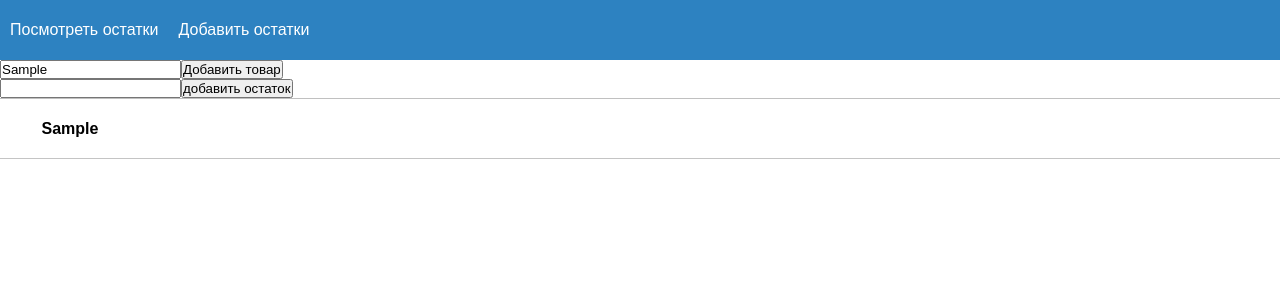
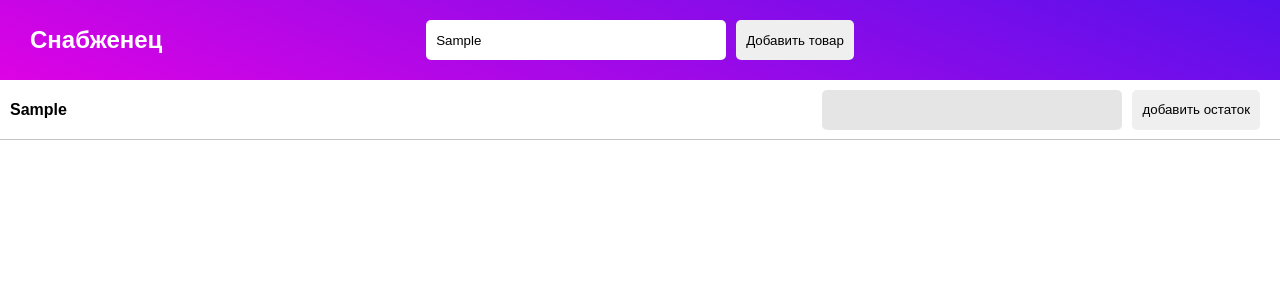
Before and after one commit to whoknow117/remaindes, a React (Create React App) app: page /remaindes in a window 1280 px wide. Both pictures are taken after typing "Sample" into the empty fields and a click on the button "Добавить товар". Shown: the top 300 px of the page. Built offline with nearby package versions, Linux system fonts and the light colour scheme.

Commit message:
change header

```diff
--- a/src/App.css
+++ b/src/App.css
@@ -20,7 +20,7 @@ body {
 
 .App .routeWrapper {
   width: 100%;
-  height: calc( 100vh - 60px);
-  transform: translatey(60px);
+
+
 
 }
--- a/src/App.tsx
+++ b/src/App.tsx
@@ -20,7 +20,7 @@ function App(props:AppPropsType) {
 
   return (
     <div className="App">
-        <Menu/>
+
         <div className="routeWrapper">
             <Route exact path='/remaindes'
                    render={() => <Remaindes  />}/>
--- /dev/null
+++ b/src/components/Remaindes/InputValues/InputValues.module.scss
@@ -0,0 +1,30 @@
+
+
+.inputValue {
+  position: absolute;
+  right: 20px;
+  display: flex;
+  .input {
+    height: 40px;
+    width: 300px;
+    border:none;
+    border-radius: 5px;
+    padding-left: 10px;
+    outline: none;
+    background: rgba(0,0,0,.1);
+  }
+  .btn {
+    display: block;
+    height: 40px;
+    border-radius: 5px;
+    border: none;
+    margin-left: 10px;
+    padding: 0 10px;
+    transition: .3s;
+    &:hover {
+      cursor: pointer;
+      background: #2d83f6;
+      color: #fff;
+    }
+  }
+}
--- a/src/components/Remaindes/InputValues/InputValues.tsx
+++ b/src/components/Remaindes/InputValues/InputValues.tsx
@@ -1,4 +1,5 @@
 import React, {ChangeEvent, useState} from 'react';
+import classes from './InputValues.module.scss';
 import {useDispatch} from "react-redux";
 import {AddValueAC} from "../../../redux/addRemReduer";
 
@@ -24,9 +25,9 @@ const   InputValues:React.FC<InputValuesPropsType> = ({itemID }) => {
     }
 
     return  (
-        <div>
-            <input value={values} onChange={onChangeValue} type="text"/>
-            <button onClick={setValuesCallback}>добавить остаток</button>
+        <div className={classes.inputValue}>
+            <input className={classes.input} value={values} onChange={onChangeValue} type="text"/>
+            <button className={classes.btn} onClick={setValuesCallback}>добавить остаток</button>
         </div>
     )
 
--- a/src/components/Remaindes/Remaindes.module.scss
+++ b/src/components/Remaindes/Remaindes.module.scss
@@ -1,5 +1,45 @@
 
+.remaindesPage {
+  .addProductInput {
+    width: 100%;
+    background: linear-gradient(21deg, #dd03e4, #5611ec);
+    text-align: center;
+    height: 80px;
+    align-items: center;
+    display: flex;
+    justify-content: center;
+    position: relative;
+    .logo {
+      position: absolute;
+      left: 30px;
+      font-family: Arial,sans-serif;
+      font-size: 24px;
+      color: #fff;
+    }
+    .input {
+      height: 40px;
+      width: 300px;
+      border:none;
+      border-radius: 5px;
+      padding-left: 10px;
+      outline: none;
+    }
+    .btn {
+      display: block;
+      height: 40px;
+      border-radius: 5px;
+      border: none;
+      margin-left: 10px;
+      padding: 0 10px;
+      transition: .2s;
+      &:hover {
+        cursor: pointer;
+        background: #2d83f6;
+        color: #fff;
+      }
 
+    }
+  }
   .remaindes {
     width: 100%;
     height: 100%;
@@ -8,11 +48,15 @@
 
       flex-direction: column;
       border-bottom: 1px solid #c4c4c4;
-    height: 80px;
+      height: 60px;
       .title {
         font-weight: 700;
-      width: 140px;
-      text-align: center;
+        width: 200px;
+       display: flex;
+        align-items: center;
+        height: 100%;
+        padding-left: 10px;
+        text-align: left;
       }
       .value {
         margin-left: 10px;
@@ -30,6 +74,8 @@
       }
     }
   }
+}
+
 
 .valueItem {
   height: 60px;
@@ -37,14 +83,17 @@
   align-items: center;
   justify-content: center;
   width: 40px;
-  border-left: 1px solid silver;
+
   text-align: center;
   border-right: 1px solid silver;
+  &:first-child {
+    border-left: 1px solid silver;
+  }
 }
 
 .valueWrapper {
   display: flex;
   align-items: center;
   height: 60px;
-  border-top: 1px solid silver;
+
 }
--- a/src/components/Remaindes/Remaindes.tsx
+++ b/src/components/Remaindes/Remaindes.tsx
@@ -11,7 +11,7 @@ type RemaindesType = {
 
 }
 
-const Remaindes: React.FC<RemaindesType> = ( ) => {
+const   Remaindes: React.FC<RemaindesType> = ( ) => {
 
     let state = useSelector<StateType,Array<HoseProductType>>( state => state.remaindesPage)
 
@@ -37,17 +37,18 @@ const Remaindes: React.FC<RemaindesType> = ( ) => {
     }
 
     return (
-        <div>
-            <div className={classes.input}>
-                <input value={title} onChange={onChangeTitle} type="text"/>
-                <button onClick={addItemCallback}>Добавить товар</button>
+        <div className={classes.remaindesPage}>
+            <div className={classes.addProductInput}>
+                <h6 className={classes.logo}>Снабженец</h6>
+                <input className={classes.input} value={title} onChange={onChangeTitle} type="text"/>
+                <button className={classes.btn} onClick={addItemCallback}>Добавить товар</button>
 
 
             </div>
             <div className={classes.remaindes}>
                 {state.map(h => {
                     return <div className={classes.wrapper} key={h.id}>
-                        <InputValues itemID={h.id}/>
+
 
                            <div className={classes.valueWrapper}>
                                <div className={classes.title}>{h.title} </div>
@@ -58,6 +59,7 @@ const Remaindes: React.FC<RemaindesType> = ( ) => {
                                        </div>
                                    })}
                                </div>
+                               <InputValues itemID={h.id}/>
                            </div>
 
                     </div>
```
Lines whose indentation alone changed are shown as unchanged.
